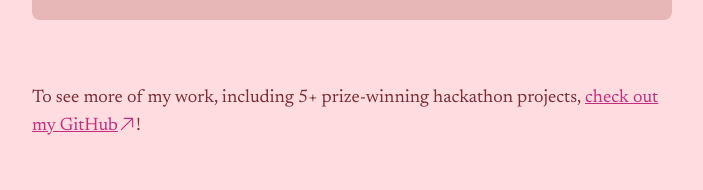
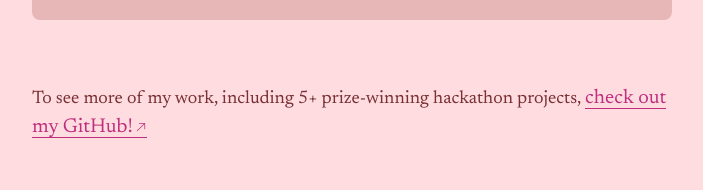
Before and after one commit to Cat2005/cat.codes, a Next.js app: page / in a window 1280 px wide. Shown: the part 3468-3658 px from the top of the page, without its empty margins (288-991 px from the left). Built offline with nearby package versions, Linux system fonts and the light colour scheme.

Commit message:
changed ui on check out mg gh

```diff
--- a/src/app/page.tsx
+++ b/src/app/page.tsx
@@ -157,7 +157,7 @@ teaching coding to primary school children in Edinburgh.
       type={isDarkMode ? "light" : "dark"}
       description="I co-developed the new website for CompSoc, the Computer Science Society at the University of Edinburgh, alongside my friend
       <a href='https://www.tomasmaillo.com' rel='noopener noreferrer' target='_blank' className='text-[#c02e7e]'> Tomas Maillo </a>.
-      // Our goal was to create a modern and functional platform for members to easily access information. We integrated features like pulling events directly from Google Calendar to ensure the event schedule stays up-to-date and displaying the live number of members on Discord. The website gets over 7000 unique visitors per month."
+      Our goal was to create a modern and functional platform for members to easily access information. We integrated features like pulling events directly from Google Calendar to ensure the event schedule stays up-to-date and displaying the live number of members on Discord. The website gets over 7000 unique visitors per month."
       link="https://comp-soc.com"
       image="/posts/compsoc-website-vid.mov"
       tech={["React", "Next.js", "Tailwind"]} />
@@ -184,8 +184,15 @@ teaching coding to primary school children in Edinburgh.
       image="/posts/raytracer-imgs.png"
       tech={["C++ (no libraries allowed)"]} />
 
-      <p className={`${isDarkMode ? 'text-[#FFDCDF]' : 'text-[#773035]'} mt-4 font-newsreader text-lg`}>To see more of my work, including 5+ prize-winning hackathon projects,  <a href='https://github.com/Cat2005' rel='noopener noreferrer' target='_blank' className='text-[#c02e7e] underline'> check out my GitHub<HiArrowUpRight className="text-[#c02e7e] inline mb-1" /></a>! </p>
-
+<a href='https://github.com/Cat2005' className="text-lg" rel='noopener noreferrer' target='_blank'>
+  <p className={`${isDarkMode ? 'text-[#FFDCDF]' : 'text-[#773035]'} mt-4 font-newsreader transition-transform duration-200 hover:scale-[1.05]`}>
+    To see more of my work, including 5+ prize-winning hackathon projects,{' '}
+    <span className="text-[#c02e7e] border-b border-current text-xl">
+      check out my GitHub!
+      <HiArrowUpRight className="inline mb-0.5 text-xs ml-0.5" />
+    </span>
+  </p>
+</a>
 <h2 className={`text-center text-2xl font-newsreader ${isDarkMode ? 'text-[#FFDCDF]' : 'text-[#773035]'} mt-12 mb-8`}>
         Professional Experience
       </h2>
```
